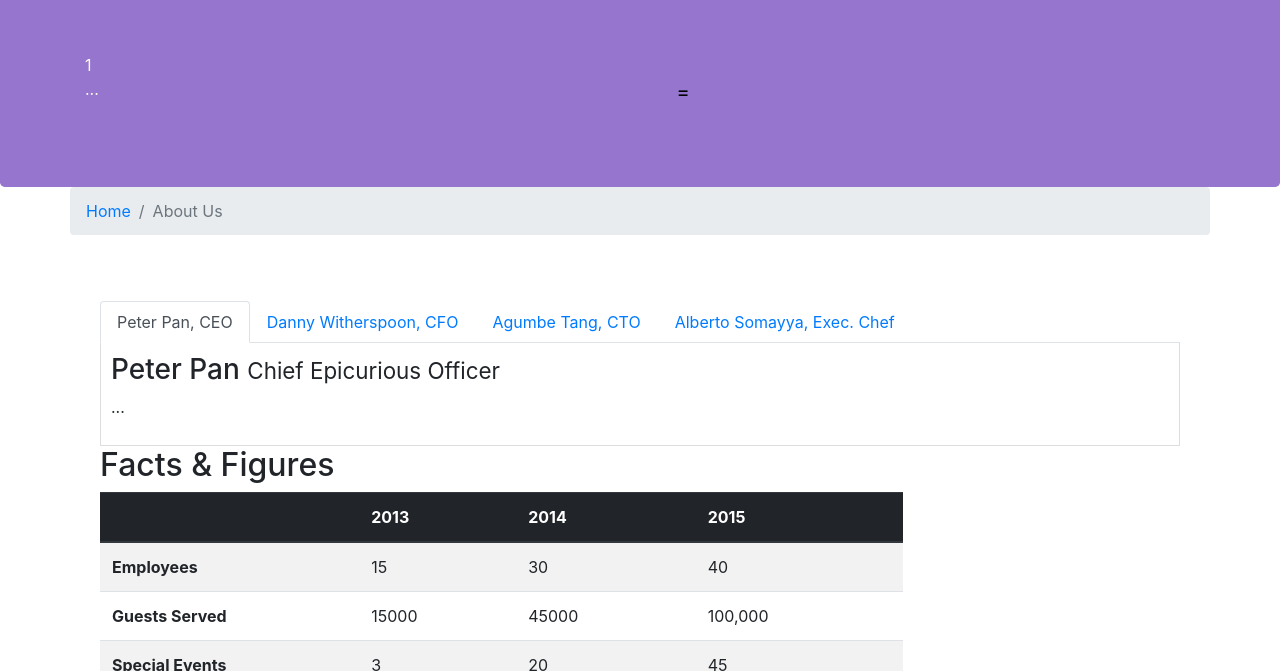
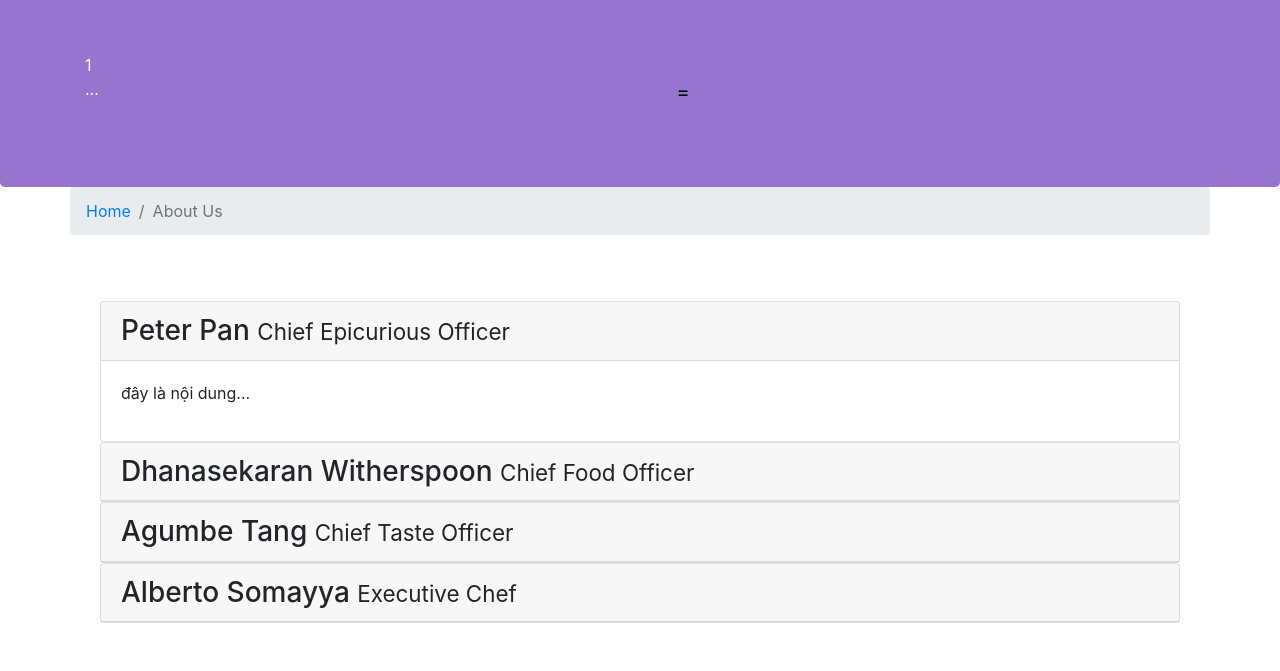
Before and after one commit to Anhthu02tranthi/git-test-04, a website: page aboutus.html in a window 1280 px wide. Shown: the part 67-738 px from the top of the page. Drawn offline with nearby package versions, Linux system fonts and the light colour scheme.

Commit message:
Accordion

```diff
--- a/aboutus.html
+++ b/aboutus.html
@@ -1,5 +1,6 @@
 <!DOCTYPE html>
 <html lang="en">
+
 <head>
     <meta charset="UTF-8">
     <meta http-equiv="X-UA-Compatible" content="IE=edge">
@@ -8,6 +9,7 @@
     <link rel="stylesheet" href="node_modules/bootstrap/dist/css/bootstrap.min.css">
     <link rel="stylesheet" href="CSS/styles.css">
 </head>
+
 <body>
     <header class="jumbotron">
         <div class="container">
@@ -19,7 +21,8 @@
                 <div class="col-12 col-sm">
                     <nav class="navbar navbar-dark navbar-expand-sm fixed-top">
                         <div class="container">
-                           <a class="navbar-brand" href="#"><a class="navbar-brand mr-auto" href="#"><img src="img/logo.png" height="30" width="41"></a>
+                            <a class="navbar-brand" href="#"><a class="navbar-brand mr-auto" href="#"><img
+                                        src="img/logo.png" height="30" width="41"></a>
                                 <ul class="navbar-nav mr-auto">
                                     <li class="nav-item active"><a class="nav-link" href="./index.html"><span
                                                 class="fa fa-home fa-lg"></span>Home</a></li>
@@ -59,41 +62,65 @@
             </div>
             <div class="row row-content">
                 <div class="col-12">
-                        <ul class="nav nav-tabs">
-                            <li class="nav-item">
-                              <a class="nav-link active" href="#peter"
-                                role="tab" data-toggle="tab">Peter Pan, CEO</a>
-                            </li>
-                            <li class="nav-item">
-                              <a class="nav-link" href="#danny" role="tab"
-                                data-toggle="tab">Danny Witherspoon, CFO</a>
-                            </li>
-                            <li class="nav-item">
-                              <a class="nav-link" href="#agumbe"role="tab"
-                                data-toggle="tab">Agumbe Tang, CTO</a>
-                            </li>
-                            <li class="nav-item">
-                              <a class="nav-link" href="#alberto" role="tab"
-                                data-toggle="tab">Alberto Somayya, Exec. Chef</a>
-                            </li>
-                        </ul>
+                    <div id="accordion">
+                        <div class="card">
+                            <div class="card-header" role="tab" id="peterhead">
+                                <h3 class="mb-0">
+                                    <a data-toggle="collapse" data-target="#peter">
+                                        Peter Pan <small>Chief Epicurious Officer</small>
+                                    </a>
+                                </h3>
+                            </div>
+                            <div class="collapse show" id="peter" data-parent="#accordion">
+                                <div class="card-body">
+                                    <p class="d-none d-sm-block"> đây là nội dung...</p>
+                                </div>
+                            </div>
+                        </div>
+                        <div class="card">
+                            <div class="card-header" role="tab" id="dannyhead">
+                                <h3 class="mb-0">
+                                    <a class="collapsed" data-toggle="collapse" data-target="#danny">
+                                        Dhanasekaran Witherspoon <small>Chief Food Officer</small>
+                                    </a>
+                                </h3>
+                            </div>
+                            <div class="collapse" id="danny" data-parent="#accordion">
+                                <div class="card-body">
+                                    <p class="d-none d-sm-block">Dhanasekaran Witherspoon</em></p>
+                                </div>
+                            </div>
+                        </div>
+                        <div class="card">
+                            <div class="card-header" role="tab" id="agumbehead">
+                                <h3 class="mb-0">
+                                    <a class="collapsed" data-toggle="collapse" data-target="#agumbe">
+                                        Agumbe Tang <small>Chief Taste Officer</small>
+                                    </a>
+                                </h3>
+                            </div>
+                            <div class="collapse" id="agumbe" data-parent="#accordion">
+                                <div class="card-body">
+                                    <p class="d-none d-sm-block">Agumbe Tang</p>
+                                </div>
+                            </div>
+                        </div>
+                        <div class="card">
+                            <div class="card-header" role="tab" id="albertohead">
+                                <h3 class="mb-0">
+                                    <a class="collapsed" data-toggle="collapse" data-target="#alberto">
+                                        Alberto Somayya <small>Executive Chef</small>
+                                    </a>
+                                </h3>
+                            </div>
+                            <div class="collapse" id="alberto" data-parent="#accordion">
+                                <div class="card-body">
+                                    <p class="d-none d-sm-block">Alberto Somayya</em></p>
+                                </div>
+                            </div>
+                        </div>
 
-                        <div class="tab-content">
-                            <div role="tab-panel" class="tab-pane fade show active" id="peter">
-                                <h3>Peter Pan <small>Chief Epicurious Officer</small></h3>
-                                <p> ... </p>
-                            </div>
-                            <div role="tabpanel" class="tab-pane" id="danny">
-                                <h3>Danny Pan <small>Chief Epicurious Officer</small></h3>
-                                <p> ... </p>
-                            </div>
-                            <div role="tabpanel" class="tab-pane" id="agumbe">
-                                <h3>Agumbe Pan <small>Chief Epicurious Officer</small></h3>
-                                <p> ... </p>
-                            </div>
-                            <div role="tabpanel" class="tab-pane" id="alberto">
-                                <h3>Alberto Pan <small>Chief Epicurious Officer</small></h3>
-                                <p> ... </p>
+
                     </div>
 
                 </div>
@@ -202,4 +229,5 @@
 
 
 </body>
+
 </html>
```
Lines whose indentation alone changed are shown as unchanged.
